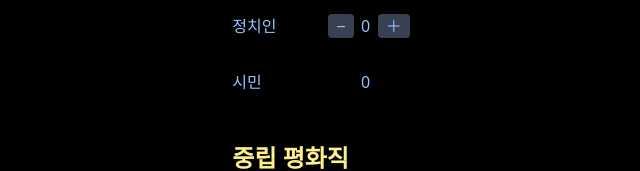
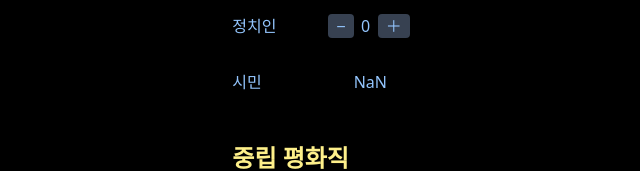
Before and after one commit to kuro793/Midnight-Mafia, a React (Vite) app: page /Midnight-Mafia/role-select in a window 1280 px wide. Shown: the part 446-617 px from the top of the page, without its empty margins (319-959 px from the left). Built offline with nearby package versions, Linux system fonts and the light colour scheme.

Commit message:
RoleSelect.jsx 업데이트

```diff
--- a/src/pages/game/setting/RoleSelect.jsx
+++ b/src/pages/game/setting/RoleSelect.jsx
@@ -87,6 +87,21 @@ export default function RoleSelect() {
     localStorage.setItem('savedRoles', JSON.stringify(roles));
   }, [roles]);
 
+useEffect(() => {
+  setRoles(prev => {
+    const totalWithoutCitizen = Object.entries(prev)
+      .filter(([k]) => k !== 'citizen')
+      .reduce((sum, [, count]) => sum + count, 0);
+
+    const fixedCitizen = Math.max(0, playerCount - totalWithoutCitizen);
+
+    return {
+      ...prev,
+      citizen: fixedCitizen,
+    };
+  });
+}, [playerCount]);
+
   return (
     <div className="min-h-screen flex flex-col justify-center items-center bg-black">
       <h1 className="text-3xl font-bold text-green-400 my-6">직업 구성 설정</h1>
```
